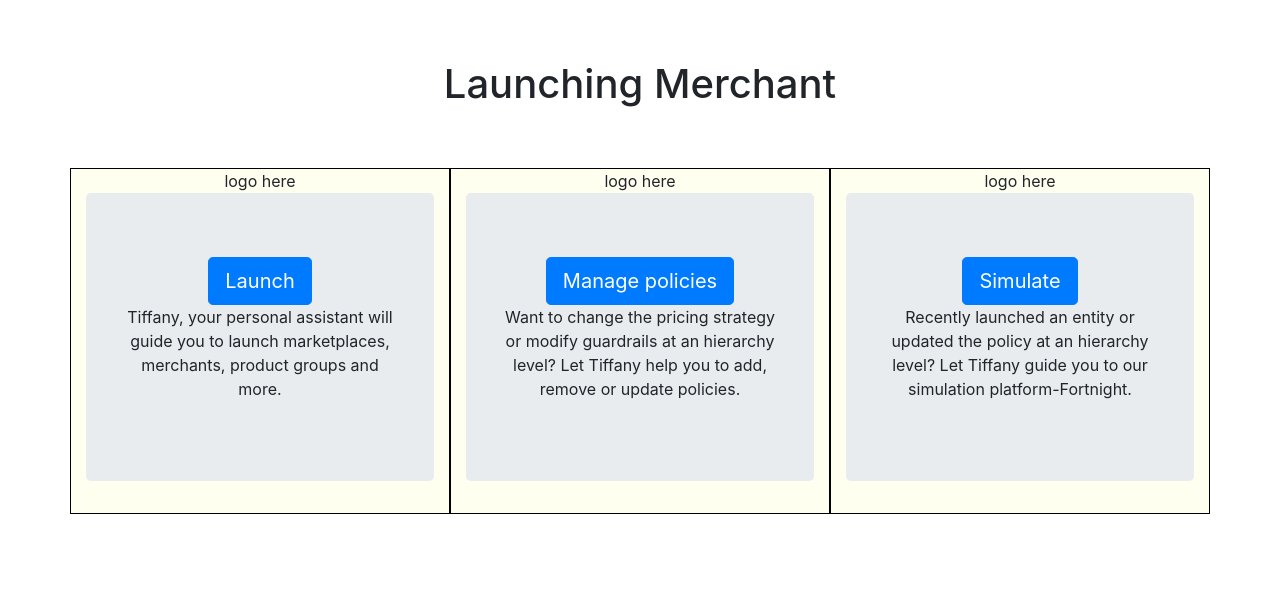
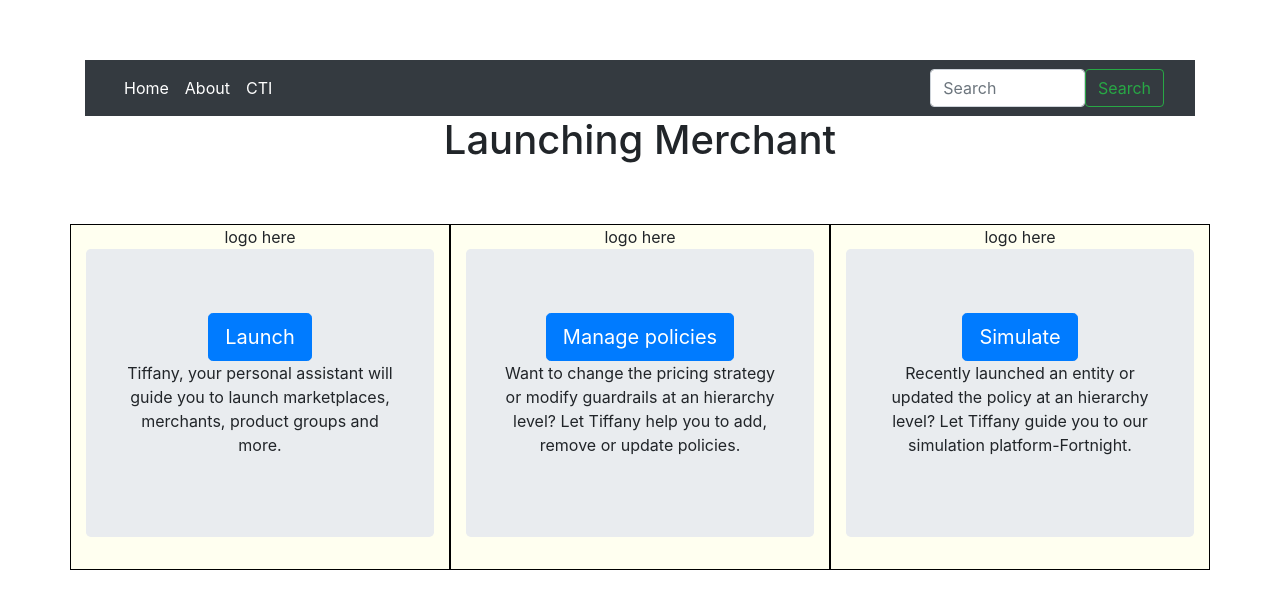
Before and after one commit to irfan339/Hackathon, a React (Create React App) app: page / in a window 1280 px wide. Shown: the top 608 px of the page. Built offline with nearby package versions, Linux system fonts and the light colour scheme.

Commit message:
Added header on the pages

```diff
--- a/src/App.css
+++ b/src/App.css
@@ -13,6 +13,11 @@
   }
 }
 
+.fright{
+
+  margin-left: 650px;
+}
+
 .box{
   margin-bottom: 60px;
 }
@@ -20,7 +25,7 @@
   width: 180px;
   position: fixed;
   z-index: 1;
-  top: 175px;
+  top: 230px;
   left: 100px;
   background: rgb(35, 21, 233);
   color: #edf0f3;
--- a/src/App.js
+++ b/src/App.js
@@ -125,7 +125,7 @@
         content= this.renderSelectionPage();
       } else if(this.state.value==="MerchantType" && this.state.WelcomePageSelection==="Launch"){
         const {merchantTypeState}= this.state;
-        const answer=['Standard','3rd Party','Regional'];
+        const answer=['Standard','3rd Party','Lister'];
         content= <QuestionAnswersTemplate
                     question={'What type of Merchant is this ? '}
                     answer={answer}
@@ -149,7 +149,7 @@
                     type={'radio'}
                     defaultRadiovalue={CompMatchStandardState?answer.indexOf(CompMatchStandardState.answer):0}
                     stage="CompMatchStandard"
-                    nextbuttonValue="Configure Standard Template"
+                    nextbuttonValue={CompMatchStandardState?"Configure "+CompMatchStandardState.answer:"Configure Standard Template"}
                     addRadioToState={this.addRadioToState.bind(this)}
                     addCheckboxToState={this.addCheckboxToState.bind(this)}
                     onPreviousRadioButton={this.onPreviousRadioButton.bind(this)}
@@ -257,9 +257,40 @@
     }
     renderAppTitle(){
       return(
-        <div className="container">
+        <div>
+          <div className="container">
+                <nav class="navbar navbar-expand-lg navbar-dark bg-dark">
+                    <div class="container-fluid">
+
+                      <button class="navbar-toggler" type="button" data-bs-toggle="collapse" data-bs-target="#navbarSupportedContent" aria-controls="navbarSupportedContent" aria-expanded="false" aria-label="Toggle navigation">
+                        <span class="navbar-toggler-icon"></span>
+                      </button>
+                      <div class="collapse navbar-collapse" id="navbarSupportedContent">
+                        <ul class="navbar-nav me-auto mb-2 mb-lg-0">
+                          <li class="nav-item">
+                            <a class="nav-link active" aria-current="page" href="/">Home</a>
+                          </li>
+                          <li class="nav-item">
+                            <a class="nav-link active"  href="https://stackoverflow.com/">About</a>
+                          </li>
+                          <li class="nav-item">
+                            <a class="nav-link active" href="https://www.youtube.com/">CTI</a>
+                          </li>
+                        </ul>
+                        <form class="d-flex fright">
+                          <input class="form-control me-2" type="search" placeholder="Search" aria-label="Search"/>
+
+                          <button class="btn btn-outline-success" type="submit">Search</button>
+                        </form>
+                      </div>
+                    </div>
+                  </nav>
+            </div>
+            <div className="container">
                 <h1> Launching Merchant </h1>
+            </div>
         </div>
+
       );
     }
     renderWelcomePage(){
@@ -381,6 +412,10 @@
         this.setState({value:"SelectGLForMerchant"});
       }
     }
+
+    renderSummaryPage(){
+
+    }
 }
 
 export default App;
--- a/src/Components/Welcome.css
+++ b/src/Components/Welcome.css
@@ -11,7 +11,7 @@
       width: 200px;
       position: fixed;
       z-index: 1;
-      top: 170px;
+      top: 225px;
       left: 100px;
       background: rgb(243, 243, 247);
       color: #1f07f7;
```
Also changed, not shown: 1 other file (tests, documents, lock files or other folders).
